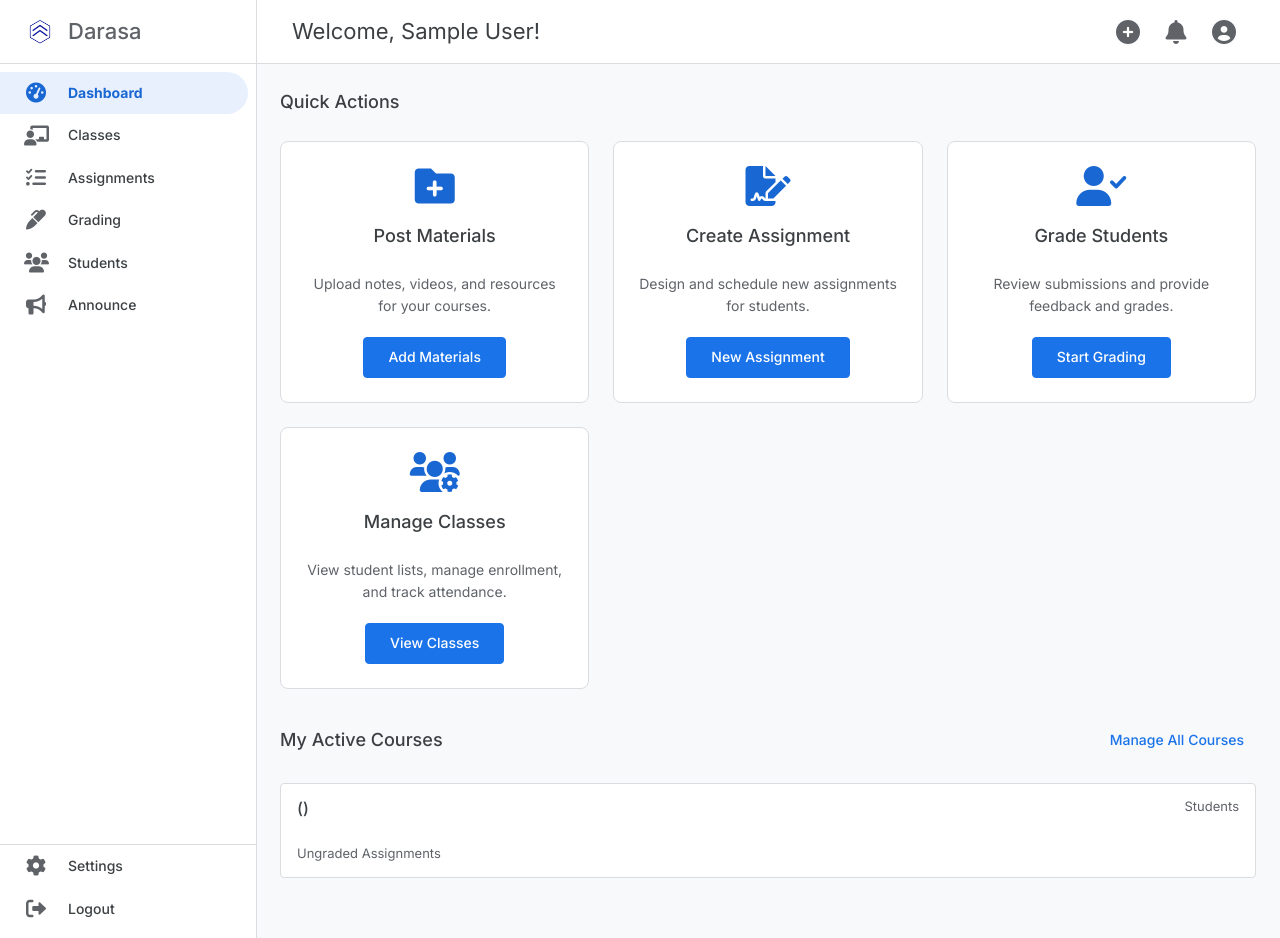
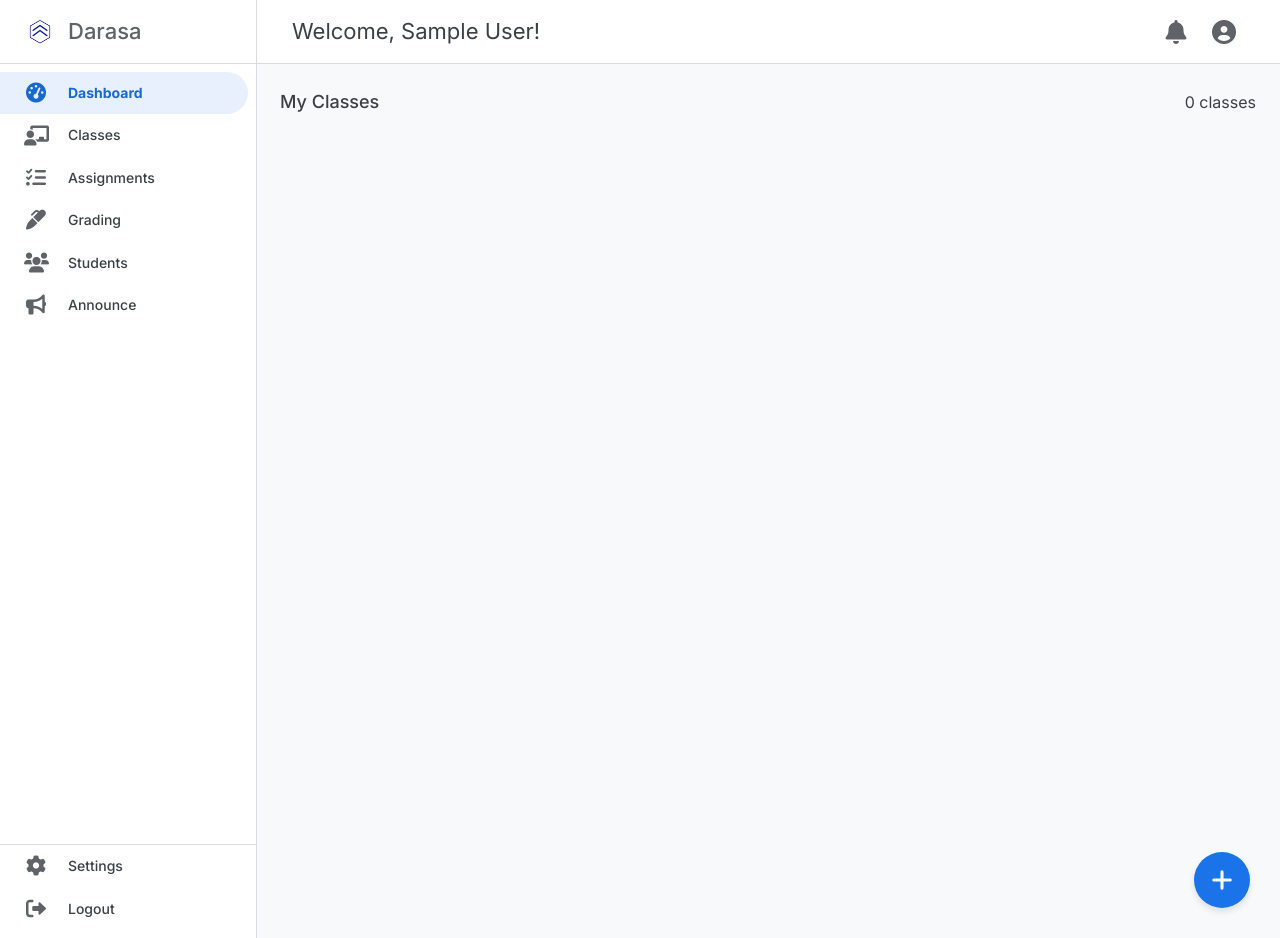
Before and after one commit to ICS2-1D/darasa, a PHP site: page /dashboard/teacher.php in a window 1280 px wide. Run offline with PHP 8.4, Linux system fonts and the light colour scheme; the visitor is signed in with stand-in values (Sample User, id 1).

Commit message:
working on some changes

```diff
--- a/frontend-darasa/dashboard/dashboard.css
+++ b/frontend-darasa/dashboard/dashboard.css
@@ -466,6 +466,105 @@
     text-decoration: underline;
 }
 
+ /* Styles for the Floating Action Button (FAB) */
+    .fab-container {
+      position: fixed;
+      bottom: 30px;
+      right: 30px;
+      z-index: 1000;
+    }
+
+    .fab {
+      background-color: #1a73e8;
+      width: 56px;
+      height: 56px;
+      border-radius: 50%;
+      border: none;
+      display: flex;
+      align-items: center;
+      justify-content: center;
+      color: white;
+      font-size: 24px;
+      box-shadow: 0 4px 6px rgba(0,0,0,0.1);
+      cursor: pointer;
+      transition: background-color 0.3s, transform 0.2s;
+    }
+
+    .fab:hover {
+      background-color: #185abc;
+      transform: scale(1.05);
+    }
+
+    /* Styles for the "Create Class" Modal */
+    .modal-overlay {
+      position: fixed;
+      top: 0;
+      left: 0;
+      width: 100%;
+      height: 100%;
+      background-color: rgba(0, 0, 0, 0.6);
+      z-index: 2000;
+      display: none; /* Initially hidden */
+      align-items: center;
+      justify-content: center;
+    }
+
+    .modal-content {
+      background: white;
+      padding: 2rem;
+      border-radius: 8px;
+      width: 90%;
+      max-width: 500px;
+      box-shadow: 0 5px 15px rgba(0,0,0,0.3);
+    }
+
+    .modal-header {
+      display: flex;
+      justify-content: space-between;
+      align-items: center;
+      margin-bottom: 1.5rem;
+    }
+
+    .modal-header h2 {
+      margin: 0;
+      font-size: 1.5rem;
+    }
+
+    .modal-close-btn {
+      background: none;
+      border: none;
+      font-size: 1.5rem;
+      cursor: pointer;
+      color: #888;
+    }
+
+    .form-group {
+      margin-bottom: 1.5rem;
+    }
+
+    .form-group label {
+      display: block;
+      margin-bottom: 0.5rem;
+      font-weight: 500;
+    }
+
+    .form-group input {
+      width: 100%;
+      padding: 0.75rem;
+      border: 1px solid #ccc;
+      border-radius: 4px;
+      font-size: 1rem;
+    }
+
+    .form-group input[readonly] {
+      background-color: #f1f1f1;
+      cursor: not-allowed;
+    }
+
+    .modal-actions {
+      text-align: right;
+    }
+
 
 /* Responsive Adjustments */
 @media (max-width: 992px) { /* Tablet and smaller */
--- a/frontend-darasa/dashboard/teacher.php
+++ b/frontend-darasa/dashboard/teacher.php
@@ -1,7 +1,7 @@
 <?php
+// Ensures a user is logged in and is authorized to see this page.
 include_once('../../backend-darasa/auth/session_check.php');
 ?>
-
 <!DOCTYPE html>
 <html lang="en">
 
@@ -9,78 +9,34 @@
     <meta charset="UTF-8">
     <meta name="viewport" content="width=device-width, initial-scale=1.0">
     <title>Teacher Dashboard | Darasa</title>
-  <link
-    href="https://fonts.googleapis.com/css2?family=Roboto:wght@400;500;700&family=Inter:wght@400;500;700&display=swap"
-    rel="stylesheet">
+    <link href="https://fonts.googleapis.com/css2?family=Roboto:wght@400;500;700&family=Inter:wght@400;500;700&display=swap" rel="stylesheet">
     <link rel="stylesheet" href="https://cdnjs.cloudflare.com/ajax/libs/font-awesome/6.0.0/css/all.min.css">
-  <link rel="stylesheet" href="dashboard.css">
-  <link rel="icon" href="/frontend-darasa/assets/images/logo_white.png" type="image/png">
+    <link rel="stylesheet" href="../dashboard/dashboard.css">
+    <link rel="icon" href="../assets/images/logo_white.png" type="image/png">
 </head>
 
 <body>
     <div class="dashboard-container">
         <aside class="sidebar">
             <div class="logo">
-        <img src="/frontend-darasa/assets/images/logo_blue.png" alt="Darasa Logo">
+                <img src="../assets/images/logo_blue.png" alt="Darasa Logo">
                 <span>Darasa</span>
             </div>
-
             <nav class="nav-menu">
                 <div class="nav-top">
                     <ul>
-            <li class="active">
-              <a href="#" data-page="dashboard-teacher">
-                <i class="fas fa-tachometer-alt"></i>
-                <span>Dashboard</span>
-              </a>
-            </li>
-            <li>
-              <a href="#" data-page="course-management-teacher">
-                <i class="fas fa-chalkboard-teacher"></i>
-                <span>Classes</span>
-              </a>
-            </li>
-            <li>
-              <a href="#" data-page="assignments-teacher">
-                <i class="fas fa-tasks"></i>
-                <span>Assignments</span>
-              </a>
-            </li>
-            <li>
-              <a href="#" data-page="grading-teacher">
-                <i class="fas fa-marker"></i>
-                <span>Grading</span>
-              </a>
-            </li>
-            <li>
-              <a href="#" data-page="students-teacher">
-                <i class="fas fa-users"></i>
-                <span>Students</span>
-              </a>
-            </li>
-            <li>
-              <a href="#" data-page="announcements-teacher-post">
-                <i class="fas fa-bullhorn"></i>
-                <span>Announce</span>
-              </a>
-            </li>
+                        <li class="active"><a href="#"><i class="fas fa-tachometer-alt"></i><span>Dashboard</span></a></li>
+                        <li><a href="#"><i class="fas fa-chalkboard-teacher"></i><span>Classes</span></a></li>
+                        <li><a href="#"><i class="fas fa-tasks"></i><span>Assignments</span></a></li>
+                        <li><a href="#"><i class="fas fa-marker"></i><span>Grading</span></a></li>
+                        <li><a href="#"><i class="fas fa-users"></i><span>Students</span></a></li>
+                        <li><a href="#"><i class="fas fa-bullhorn"></i><span>Announce</span></a></li>
                     </ul>
                 </div>
-
                 <div class="nav-bottom">
                     <ul>
-            <li>
-              <a href="#" data-page="account-teacher-settings">
-                <i class="fas fa-cog"></i>
-                <span>Settings</span>
-              </a>
-            </li>
-            <li>
-              <a href="../../backend-darasa/auth/logout.php" data-action="logout-teacher-system">
-                <i class="fas fa-sign-out-alt"></i>
-                <span>Logout</span>
-              </a>
-            </li>
+                        <li><a href="#"><i class="fas fa-cog"></i><span>Settings</span></a></li>
+                        <li><a href="../../backend-darasa/auth/logout.php"><i class="fas fa-sign-out-alt"></i><span>Logout</span></a></li>
                     </ul>
                 </div>
             </nav>
@@ -89,93 +45,108 @@
         <div class="main-content-wrapper">
             <header class="main-header">
                 <div class="page-title">
-          <!-- PHP: Fetches the teacher's name from the session variable -->
                     Welcome, <?php echo htmlspecialchars($_SESSION["fullname"]); ?>!
                 </div>
-
                 <div class="user-actions">
-          <button class="icon-button" aria-label="Create New" title="Create">
-            <i class="fas fa-plus-circle"></i>
-          </button>
-          <button class="icon-button" aria-label="Notifications" title="Notifications">
-            <i class="fas fa-bell"></i>
-          </button>
-          <button class="icon-button" aria-label="User Profile" title="Profile">
-            <i class="fas fa-user-circle"></i>
-          </button>
+                    <button class="icon-button" aria-label="Notifications" title="Notifications"><i class="fas fa-bell"></i></button>
+                    <button class="icon-button" aria-label="User Profile" title="Profile"><i class="fas fa-user-circle"></i></button>
                 </div>
             </header>
 
             <main class="page-content">
-        <!-- Quick Actions / Overview Section -->
+                <!-- Loading indicator -->
+                <div id="loading-indicator" class="loading-indicator" style="display: none;">
+                    <i class="fas fa-spinner fa-spin"></i> Loading...
+                </div>
+
+                <!-- Error message container -->
+                <div id="error-message" class="error-message" style="display: none;"></div>
+
+                <!-- Success message container -->
+                <div id="success-message" class="success-message" style="display: none;"></div>
+
+                <!-- The courses will be displayed here -->
                 <section class="content-section">
                     <div class="content-section-header">
-            <h2>Quick Actions</h2>
+                        <h2>My Classes</h2>
+                        <div class="class-stats">
+                            <span id="class-count">0 classes</span>
                         </div>
-          <div class="card-grid quick-actions-grid">
-            <!-- PHP: These links should point to the correct pages for each action -->
-            <article class="action-card">
-              <i class="fas fa-folder-plus main-icon"></i>
-              <h3>Post Materials</h3>
-              <p>Upload notes, videos, and resources for your courses.</p>
-              <a href="materials.php?action=add" class="btn btn-primary">Add Materials</a>
-            </article>
-            <article class="action-card">
-              <i class="fas fa-file-signature main-icon"></i>
-              <h3>Create Assignment</h3>
-              <p>Design and schedule new assignments for students.</p>
-              <a href="assignments.php?action=create" class="btn btn-primary">New Assignment</a>
-            </article>
-            <article class="action-card">
-              <i class="fas fa-user-check main-icon"></i>
-              <h3>Grade Students</h3>
-              <p>Review submissions and provide feedback and grades.</p>
-              <a href="grading.php" class="btn btn-primary">Start Grading</a>
-            </article>
-            <article class="action-card">
-              <i class="fas fa-users-cog main-icon"></i>
-              <h3>Manage Classes</h3>
-              <p>View student lists, manage enrollment, and track attendance.</p>
-              <a href="classes.php" class="btn btn-primary">View Classes</a>
-            </article>
                     </div>
-        </section>
 
-        <!-- List of Active Courses (Minimal) -->
-        <section class="content-section">
-          <div class="content-section-header">
-            <h2>My Active Courses</h2>
-            <a href="courses.php?view=all" class="btn btn-text">Manage All Courses</a>
+                    <!-- This grid will be populated with course cards via JavaScript -->
+                    <div class="card-grid" id="class-grid">
+                        <div id="no-classes-message" class="info-message" style="display: none;">
+                            You have not created any classes yet. Click the + button to get started.
                         </div>
-          <div class="list-group">
-            <!-- PHP: Fetch and loop through the teacher's courses from the database -->
-            <?php
-              // $teacher_id = $_SESSION['user_id'];
-              // $active_courses = fetch_teacher_courses($teacher_id);
-              // if (empty($active_courses)) {
-              //   echo '<div class="info-message">You have no active courses. <a href="courses.php?action=create">Create a new course?</a></div>';
-              // } else {
-              //   foreach ($active_courses as $course) {
-            ?>
-            <!-- Example List Item (This block should be inside the PHP loop) -->
-            <a href="course_details.php?id=<?php /* echo $course['id']; */ ?>" class="list-group-item list-group-item-action">
-              <div class="d-flex w-100 justify-content-between">
-                <h5 class="mb-1"><?php /* echo htmlspecialchars($course['name']); */ ?> (<?php /* echo htmlspecialchars($course['code']); */ ?>)</h5>
-                <small class="text-muted"><?php /* echo $course['student_count']; */ ?> Students</small>
-              </div>
-              <p class="mb-1"><?php /* echo htmlspecialchars($course['next_task']); */ ?></p>
-              <small class="text-muted"><?php /* echo $course['ungraded_count']; */ ?> Ungraded Assignments</small>
-            </a>
-            <?php
-              //   } // End foreach
-              // } // End else
-            ?>
                     </div>
                 </section>
             </main>
         </div>
     </div>
-  <!-- PHP: Include any necessary JS files or scripts -->
+
+    <!-- Floating Action Button to open the modal -->
+    <div class="fab-container">
+        <button class="fab" id="create-class-btn" aria-label="Create Class">
+            <i class="fas fa-plus"></i>
+        </button>
+    </div>
+
+    <!-- Modal for Creating a New Class -->
+    <div class="modal-overlay" id="create-class-modal">
+        <div class="modal-content">
+            <div class="modal-header">
+                <h2>Create New Class</h2>
+                <button class="modal-close-btn" id="modal-close-btn">&times;</button>
+            </div>
+            <!-- This form will submit data asynchronously using JavaScript -->
+            <form id="create-class-form">
+                <div class="form-group">
+                    <label for="class-name">Class Name (required)</label>
+                    <input type="text" id="class-name" name="class_name" required maxlength="100" placeholder="e.g., Introduction to Web Development">
+                </div>
+                <div class="form-group">
+                    <label for="class-description">Description (optional)</label>
+                    <textarea id="class-description" name="class_description" rows="3" placeholder="Brief description of the class"></textarea>
+                </div>
+                <div class="form-note">
+                    <small><i class="fas fa-info-circle"></i> A unique class code will be generated automatically for students to join.</small>
+                </div>
+                <div class="modal-actions">
+                    <button type="button" class="btn btn-secondary" id="modal-cancel-btn">Cancel</button>
+                    <button type="submit" class="btn btn-primary" id="create-class-submit">
+                        <span class="btn-text">Create Class</span>
+                        <span class="btn-loading" style="display: none;"><i class="fas fa-spinner fa-spin"></i> Creating...</span>
+                    </button>
+                </div>
+            </form>
+        </div>
+    </div>
+
+    <!-- Class Options Modal -->
+    <div class="modal-overlay" id="class-options-modal">
+        <div class="modal-content">
+            <div class="modal-header">
+                <h2>Class Options</h2>
+                <button class="modal-close-btn" id="options-modal-close-btn">&times;</button>
+            </div>
+            <div class="class-options-menu">
+                <button class="option-btn" id="view-class-btn">
+                    <i class="fas fa-eye"></i> View Class Details
+                </button>
+                <button class="option-btn" id="edit-class-btn">
+                    <i class="fas fa-edit"></i> Edit Class
+                </button>
+                <button class="option-btn" id="view-students-btn">
+                    <i class="fas fa-users"></i> View Students
+                </button>
+                <button class="option-btn danger" id="delete-class-btn">
+                    <i class="fas fa-trash"></i> Delete Class
+                </button>
+            </div>
+        </div>
+    </div>
+
+    <script src="../dashboard/teacher_dashboard.js"></script>
 </body>
-
 </html>
```
Also changed, not shown: backend-darasa/classes/class_operations.php (added, +165 -0 lines), backend-darasa/connect.php (+15 -5 lines), frontend-darasa/dashboard/script.js (added, +94 -0 lines), README.md, backend-darasa/auth/register.php (line endings or trailing spaces), 1 other file. Lines whose indentation alone changed are shown as unchanged.
